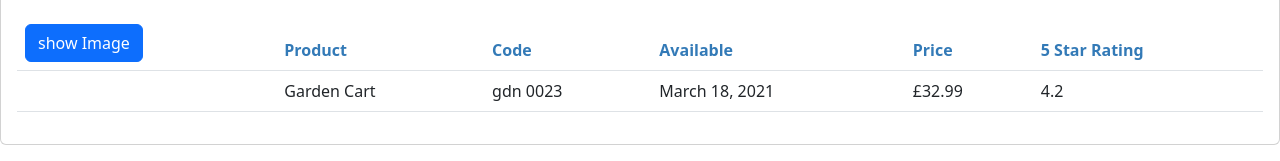
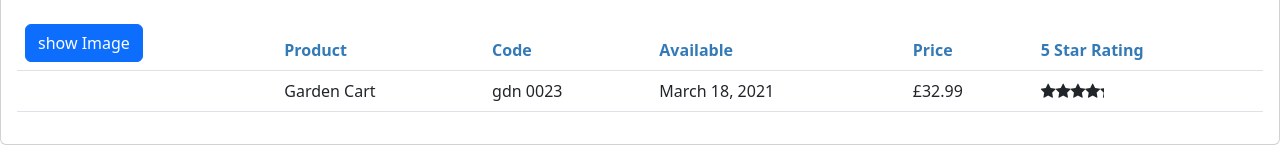
Before and after one commit to robbrownsell/APM, an Angular app: page / in a window 1280 px wide. Shown: the part 180-341 px from the top of the page. Built offline with nearby package versions, Linux system fonts and the light colour scheme.

Commit message:
added start component

```diff
--- a/src/app/app.module.ts
+++ b/src/app/app.module.ts
@@ -5,10 +5,11 @@
 import {AppComponent} from './app.component';
 import {ProductListComponent} from "./products/product-list.component";
 import {ConvertToSpacesPipe} from "./shared/convert-to-spaces.pipe";
+import {StarComponent} from "./shared/star.component";
 
 @NgModule({
   imports: [BrowserModule, FormsModule],
-  declarations: [AppComponent, ProductListComponent, ConvertToSpacesPipe],
+  declarations: [AppComponent, ProductListComponent, ConvertToSpacesPipe, StarComponent],
   bootstrap: [AppComponent]
 })
 export class AppModule { }
--- a/src/app/products/product-list.component.html
+++ b/src/app/products/product-list.component.html
@@ -7,7 +7,7 @@
     <div class="row">
       <div class="col-md-2">Filter by:</div>
       <div class="col-md-4">
-        <input type="text" [(ngModel)]="listFilter" />
+        <input type="text" [(ngModel)]="listFilter"/>
       </div>
     </div>
     <div class="row">
@@ -45,7 +45,12 @@
           <td>{{product.productCode | lowercase | convertToSpaces: '-'}}</td>
           <td>{{product.releaseDate}}</td>
           <td>{{product.price | currency:'GBP':'symbol':'1.2-2'}}</td>
-          <td>{{product.starRating}}</td>
+          <td>
+            <pm-star [rating]="product.starRating"
+                     (ratingClicked)="onRatingClicked($event)"
+            >
+            </pm-star>
+          </td>
         </tr>
         </tbody>
       </table>
--- a/src/app/products/product-list.component.ts
+++ b/src/app/products/product-list.component.ts
@@ -65,4 +65,8 @@
     console.log('on init');
     this.listFilter = 'cart';
   }
+
+  onRatingClicked(message: string): void {
+    this.pageTitle = `Product List ${message}`
+  }
 }
--- a/src/app/shared/star.component.html
+++ b/src/app/shared/star.component.html
@@ -1,6 +1,7 @@
 <div class="crop"
      [style.width.px]="cropWidth"
-     [title]="rating">
+     [title]="rating"
+     (click)="onClick()">
   <div style="width: 75px">
     <span class="fa fa-star"></span>
     <span class="fa fa-star"></span>
--- /dev/null
+++ b/src/app/shared/star.component.ts
@@ -0,0 +1,22 @@
+import {Component, EventEmitter, Input, OnChanges, Output} from "@angular/core";
+
+@Component(
+  {
+    selector: 'pm-star',
+    templateUrl: './star.component.html',
+    styleUrls: ['./star.component.css']
+  }
+)
+export class StarComponent implements OnChanges{
+  @Input() rating: number = 0;
+  cropWidth: number = 75;
+  @Output() ratingClicked: EventEmitter<string> = new EventEmitter<string>();
+
+  ngOnChanges(): void {
+    this.cropWidth = this.rating * 75/5;
+  }
+
+  onClick() {
+    this.ratingClicked.emit(`The rating ${this.rating} was clicked!`);
+  }
+}
```
